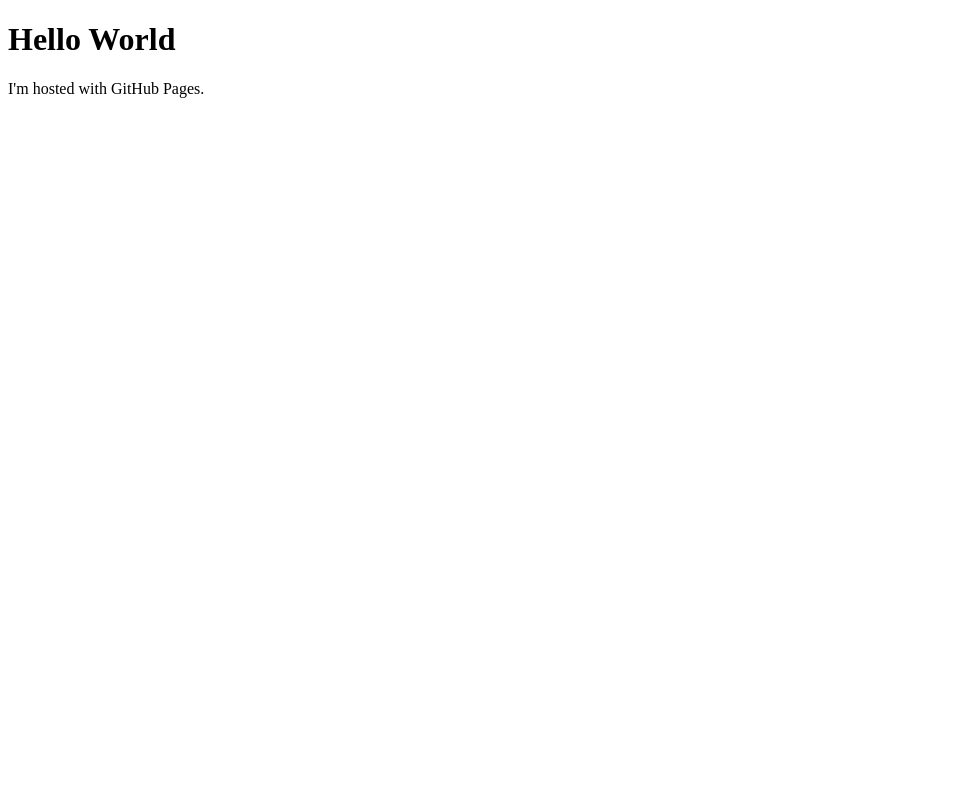
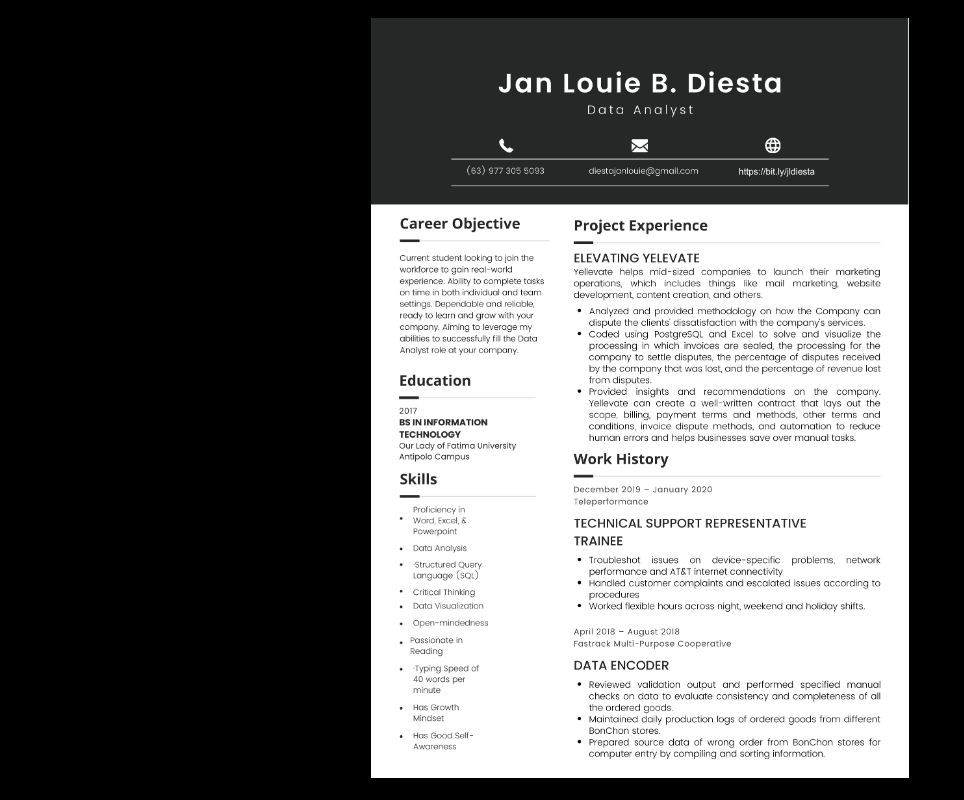
Before and after one commit to janlouie30/janlouie30.github.io, a plain HTML site: page index.html in a window 1280 px wide. Shown: the top 800 px of the page, without its empty margins (0-964 px from the left). Drawn offline with Linux system fonts and the light colour scheme.

Commit message:
Add files via upload

```diff
--- a/index.html
+++ b/index.html
@@ -1,7 +1,35 @@
 <!DOCTYPE html>
 <html>
+<head>
+  <style>
+    body {
+      background-color: black; /* Set the background color to black */
+      padding: 0; /* Remove default body padding */
+      margin: 0; /* Remove default body margin */
+      overflow: hidden; /* Prevent scrollbars */
+    }
+
+    .center {
+      display: flex;
+      justify-content: center;
+      align-items: center;
+      height: 100vh; /* Adjust the height as per your requirement */
+    }
+
+    .center img {
+      max-width: 100%; /* Set the maximum width of the image to 100% of the viewport */
+      max-height: calc(100vh - 2 * 20px); /* Adjust the padding value (20px) based on your desired padding */
+    }
+  </style>
+</head>
 <body>
-<h1>Hello World</h1>
-<p>I'm hosted with GitHub Pages.</p>
+	<div class="center">
+		<a href="files/DIESTA_Jan Louie_Resume_1-1.pdf" download>
+			<img src="images/DIESTA_JanLouieB.png" alt="Resume">
+		</a>
+	</div>
+  <div class="center">
+    <img src="" alt="Resume">
+  </div>
 </body>
 </html>
```
Also changed, not shown: images/DIESTA_JanLouieB.png (added), 1 other file.
